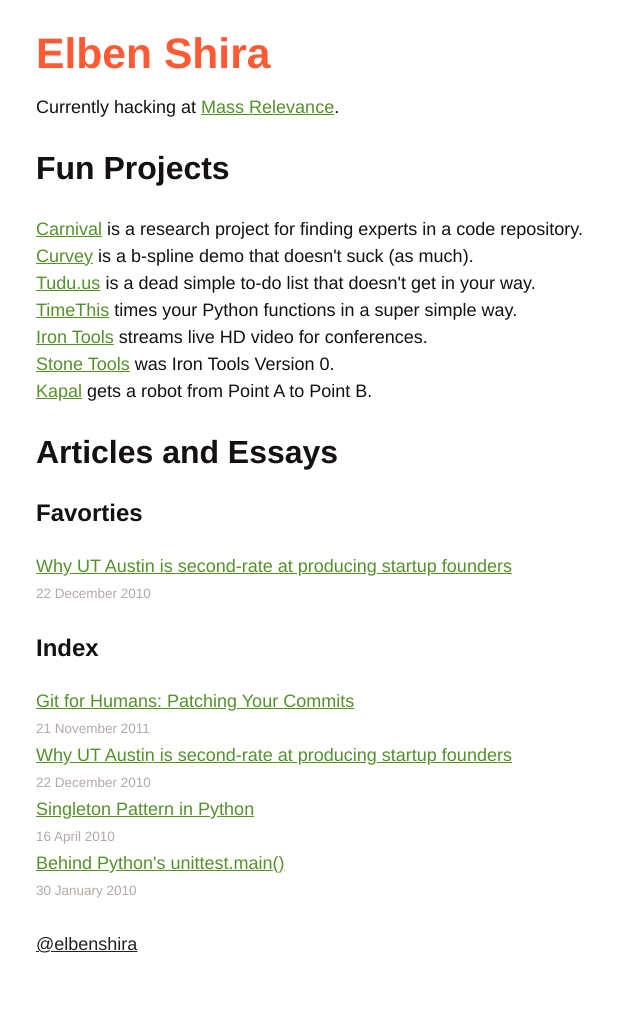
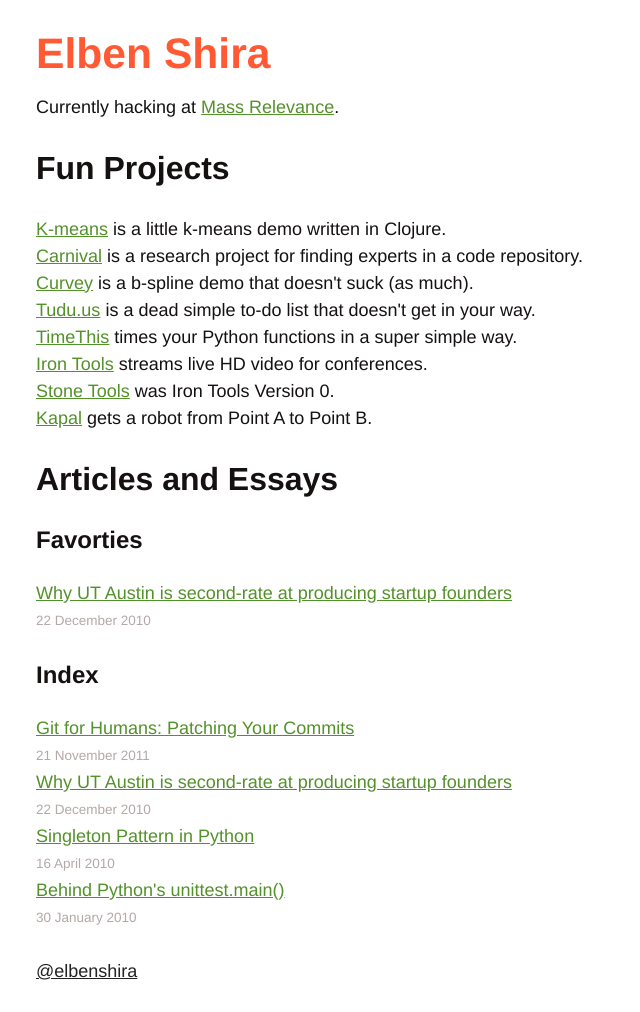
Before and after one commit to elben/elben.github.io-jekyll, a Jekyll site: the page built from index.html, in a window 1280 px wide. Shown: the whole page, without its empty margins (0-640 px from the left). Built offline with Jekyll 4.4.1, drawn with Linux system fonts in a browser that asks for light colours; Markdown is read by kramdown in place of the engine named in the settings; comment, search, counter and statistics services are not loaded; before the commit the page ends 985 px from its top, so only the background shows below that.

Commit message:
Add k-means demo.

```diff
--- a/index.html
+++ b/index.html
@@ -10,6 +10,10 @@
 
 <h2>Fun Projects</h2>
 <ul>
+  <li><a href="http://github.com/eshira/k-means/"
+    target="_blank">K-means</a> is a little k-means demo written in
+  Clojure.
+  </li>
   <li><a href="http://github.com/eshira/carnival/"
     target="_blank">Carnival</a> is a research project for finding experts
   in a code repository.
```
